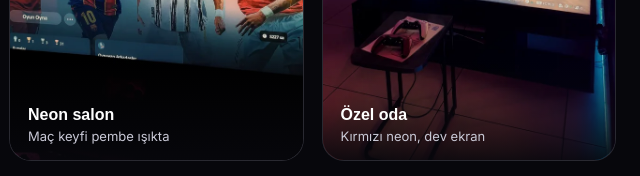
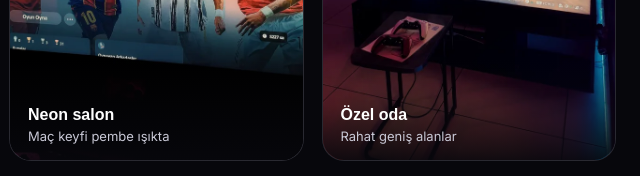
Before and after one commit to melihdiriyim-star/tokyopscafe, a plain HTML site: page index.html in a window 1280 px wide. Shown: the part 4320-4496 px from the top of the page, 640-1280 px from the left. Drawn offline with Linux system fonts and the light colour scheme; a web font is replaced by a local one.

Commit message:
Galeri: Özel oda açıklaması güncellendi
Co-Authored-By: Claude Opus 5.5 <noreply@anthropic.com>
Claude-Session: https://claude.ai/code/session_01XnFtQqCjnGaM6QS6zKamGW

```diff
--- a/index.html
+++ b/index.html
@@ -461,10 +461,10 @@ Instagram'da daha fazlası
 </figcaption>
 </figure>
 <figure class="tps-gal tps-bento tps-b-tall" style="margin: 0; position: relative; overflow: hidden; border-radius: 22px; background: #11111A; border: 1px solid rgba(255,255,255,.1); animation-delay: 0.21s">
-<img src="images/vip-fc.webp" alt="Özel oda — Kırmızı neon, dev ekran" loading="lazy" style="width: 100%; height: 100%; object-fit: cover; object-position: center 60%; display: block">
+<img src="images/vip-fc.webp" alt="Özel oda — Rahat geniş alanlar" loading="lazy" style="width: 100%; height: 100%; object-fit: cover; object-position: center 60%; display: block">
 <figcaption style="position: absolute; left: 0; right: 0; bottom: 0; padding: 48px 18px 16px; background: linear-gradient(180deg, transparent, rgba(7,7,12,.92))">
 <div style="font-family: Unbounded, sans-serif; font-weight: 700; font-size: 16px; color: #FFFFFF">Özel oda</div>
-<div style="font-size: 13px; color: #C9C9D6; margin-top: 4px">Kırmızı neon, dev ekran</div>
+<div style="font-size: 13px; color: #C9C9D6; margin-top: 4px">Rahat geniş alanlar</div>
 </figcaption>
 </figure>
 <figure class="tps-gal tps-bento " style="margin: 0; position: relative; overflow: hidden; border-radius: 22px; background: #11111A; border: 1px solid rgba(255,255,255,.1); animation-delay: 0.29s">
```
